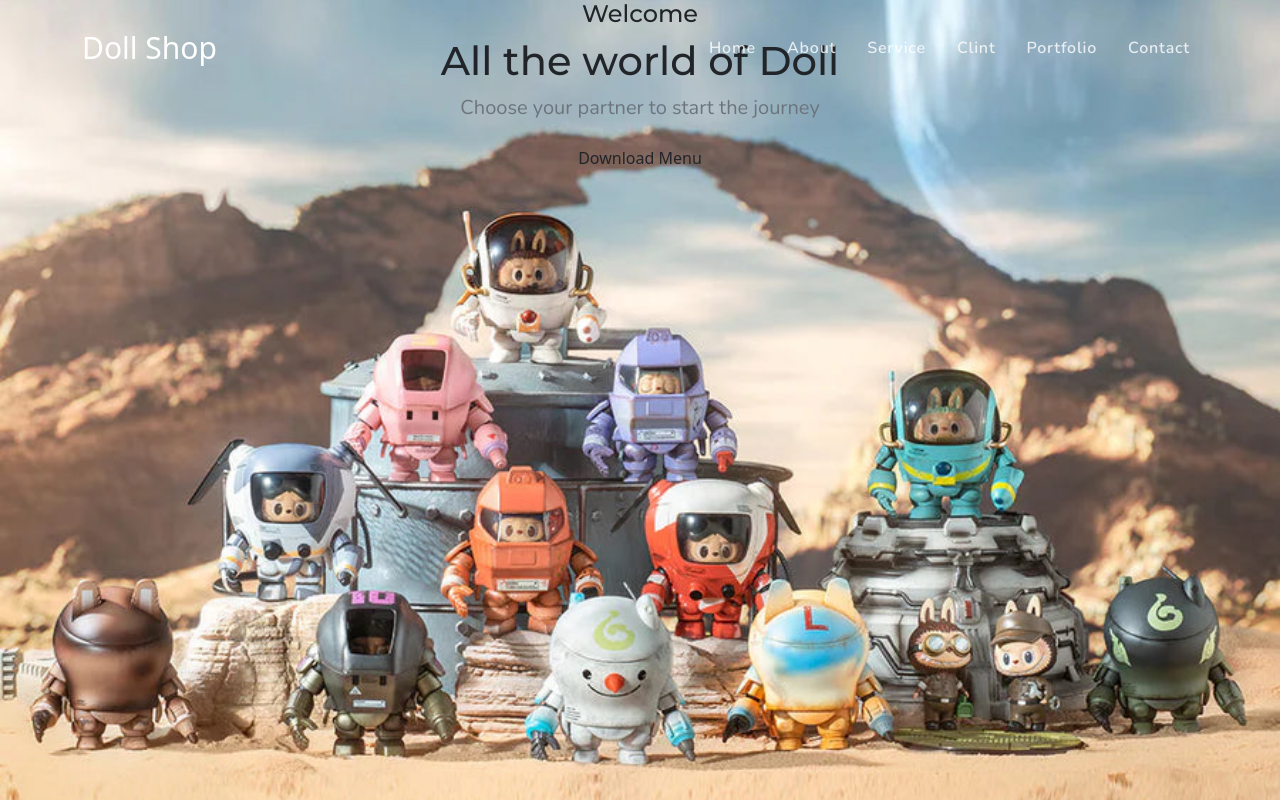
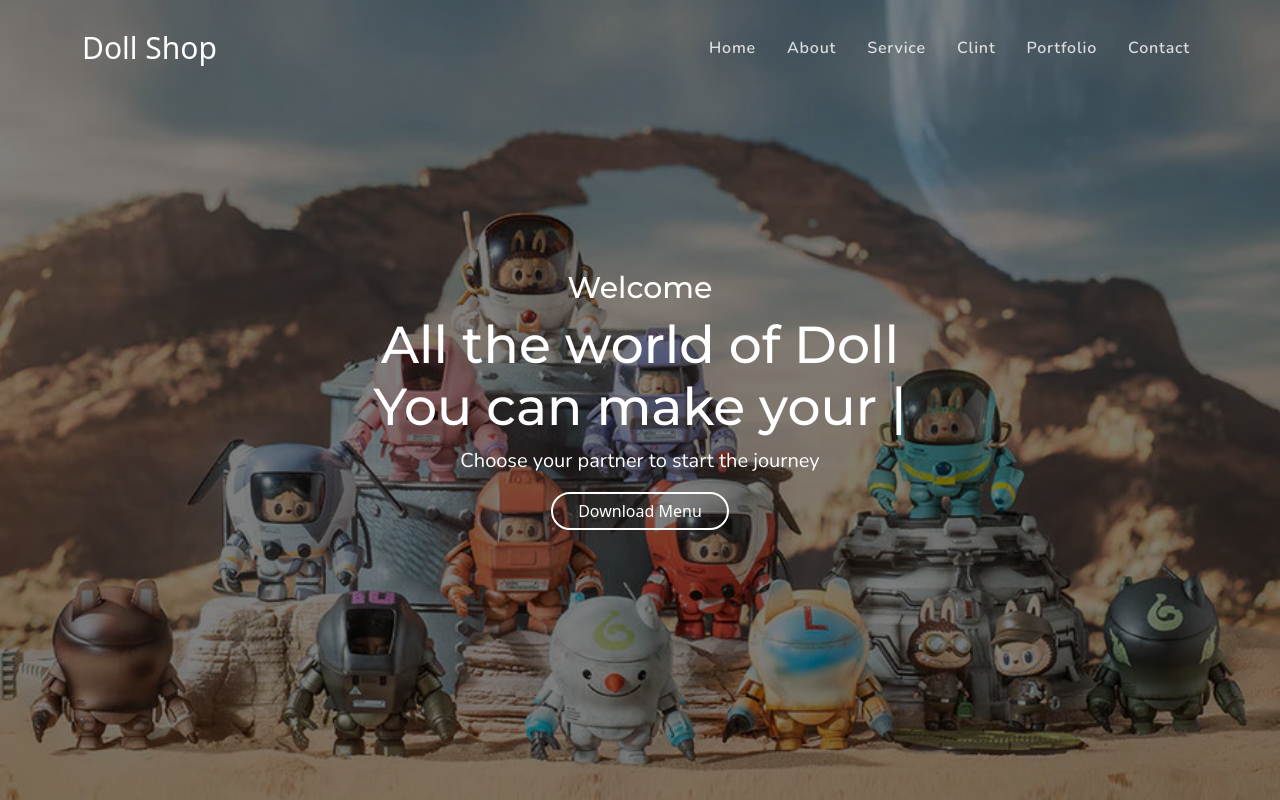
Before and after one commit to Stanrighttoleft/jquery, a website: page index.html in a window 1280 px wide. Drawn offline with nearby package versions, Linux system fonts and the light colour scheme.

Commit message:
typed js the typing project

```diff
--- a/css/style.css
+++ b/css/style.css
@@ -75,8 +75,56 @@ nav.stickadd .hamburger{
 header{
     height:100vh;
     width:100%;
-    background-image:url(../images/background.jpg);
+    background-image: linear-gradient(rgba(0,0,0,0.5),rgba(0,0,0,0.5)),url(../images/background.jpg);
     background-repeat:no-repeat;
     background-size:cover;
     background-position:center;
 }
+
+.header-content{
+    height:100vh;
+    display:flex;
+    flex-direction:column;
+    align-items:center;
+    justify-content:center;
+}
+
+.content-box{
+    max-width: 700px;
+    color:#fff;
+}
+
+.content-box h4{
+    font-size:30px;
+}
+
+.content-box h1{
+    font-size:52px;
+}
+
+.content-box h4{
+    font-size:30px;
+}
+
+.content-box h1{
+    font-size:52px;
+}
+.content-box a{
+    color:#fff;
+    text-decoration:none;
+    border:2px solid #fff;
+    border-radius:20px;
+    padding:5px 25px;
+
+}
+
+.content-box a:hover{
+    color:#000;
+    background:#fff;
+    transition:0.5s all;
+
+}
+
+.content-box p{
+    color:#fff;
+}
--- a/index.html
+++ b/index.html
@@ -19,6 +19,7 @@
 <script src="lib/jquery-3.7.1.min.js"></script>
 <script src="lib/js/bootstrap.min.js"></script>
 <script src="js/app.js"></script>
+<script src="https://unpkg.com/typed.js@2.1.0/dist/typed.umd.js"></script>
 
 
 
@@ -58,12 +59,12 @@
 </nav>
 
 <header id="home">
-    <div class="container-fluid">
+    <div class="container-fluid header-content">
         <div class="row">
             <div class="col text-center">
                 <div class="content-box">
                     <h4>Welcome</h4>
-                    <h1>All the world of Doll</h1>
+                    <h1>All the world of Doll <br><span class="element"></span></h1>
                     <p>Choose your partner to start the journey</p>
                     <a href="#" class="btn">Download Menu</a>
                 </div>
--- a/js/app.js
+++ b/js/app.js
@@ -8,4 +8,14 @@ $(document).ready(function(){
             $(".sticky").removeClass("stickyadd");
         }
     })
+
+    var typed=new Typed(".element",{
+        strings: ['You can make your world','Your hero','Your story'],
+        smartBackspace:true,
+        typeSpeed:100,
+        backSpeed:100,
+        loop:true,
+        loopCount:Infinity,
+        startDelay:1000
+    });
 })
```
